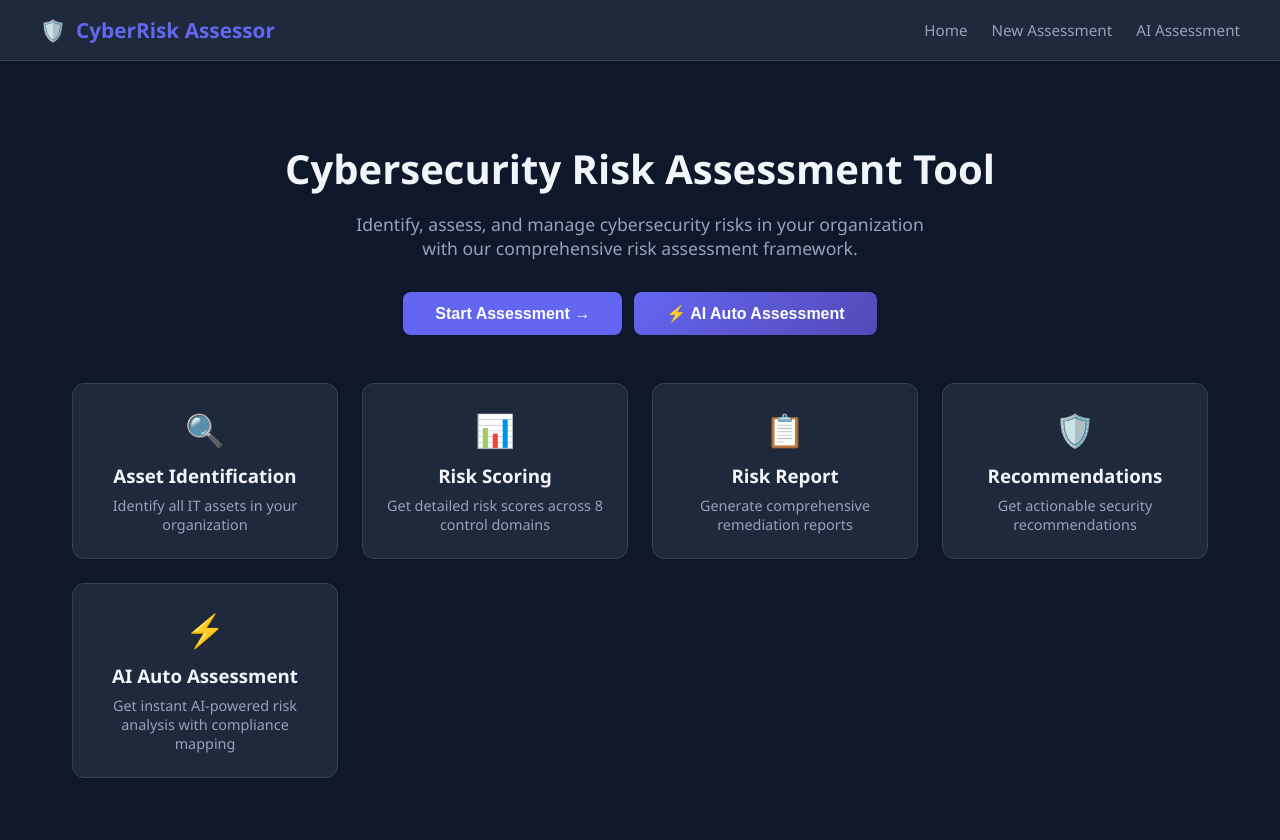
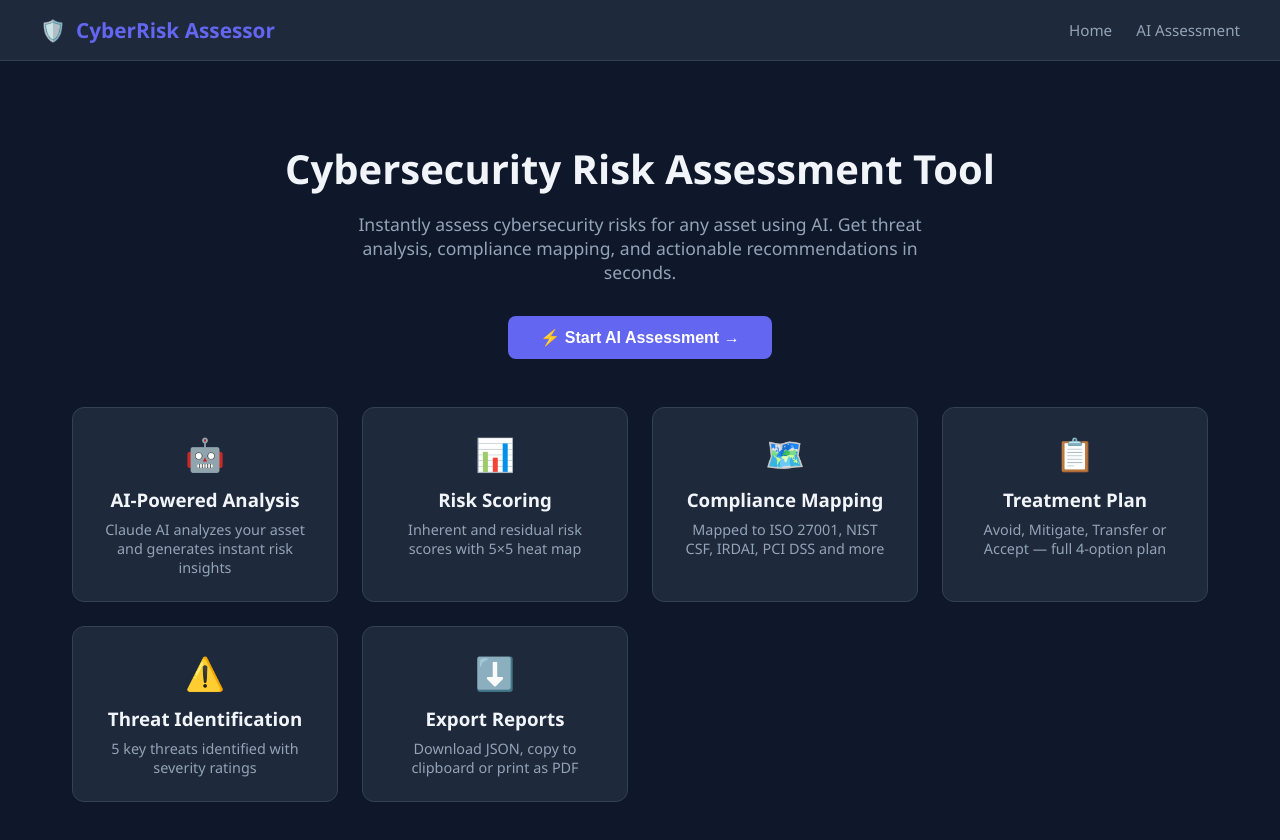
Before and after one commit to hanumanthumandula-svg/cyber-risk-tool, a React (Create React App) app: page / in a window 1280 px wide. Shown: the top 840 px of the page. Built offline with nearby package versions, Linux system fonts and the light colour scheme.

Commit message:
Remove manual assessment, keep AI auto assessment only

```diff
--- a/src/App.js
+++ b/src/App.js
@@ -3,10 +3,6 @@ import React from 'react';
 import { BrowserRouter as Router, Routes, Route } from 'react-router-dom';
 import Header from './components/Header';
 import Home from './pages/Home';
-import AssetSelection from './pages/AssetSelection';
-import Questionnaire from './pages/Questionnaire';
-import RiskScore from './pages/RiskScore';
-import Report from './pages/Report';
 import AutoAssessment from './pages/AutoAssessment';
 
 function App() {
@@ -17,10 +13,6 @@ function App() {
         <div className="main-content">
           <Routes>
             <Route path="/" element={<Home />} />
-            <Route path="/assets" element={<AssetSelection />} />
-            <Route path="/questionnaire" element={<Questionnaire />} />
-            <Route path="/riskscore" element={<RiskScore />} />
-            <Route path="/report" element={<Report />} />
             <Route path="/auto-assessment" element={<AutoAssessment />} />
           </Routes>
         </div>
--- a/src/components/Header.js
+++ b/src/components/Header.js
@@ -11,7 +11,6 @@ function Header() {
         </div>
         <nav className="nav">
           <Link to="/">Home</Link>
-          <Link to="/assets">New Assessment</Link>
           <Link to="/auto-assessment">AI Assessment</Link>
         </nav>
       </div>
--- a/src/pages/Home.js
+++ b/src/pages/Home.js
@@ -8,42 +8,41 @@ function Home() {
     <div className="home-container">
       <div className="hero">
         <h1>Cybersecurity Risk Assessment Tool</h1>
-        <p>Identify, assess, and manage cybersecurity risks in your organization with our comprehensive risk assessment framework.</p>
-        <div style={{ display: 'flex', gap: '12px', justifyContent: 'center', flexWrap: 'wrap' }}>
-          <button className="btn-primary" onClick={() => navigate('/assets')}>
-            Start Assessment →
-          </button>
-          <button className="btn-primary" onClick={() => navigate('/auto-assessment')}
-            style={{ background: 'linear-gradient(135deg, #6366f1, #534AB7)', border: 'none' }}>
-            ⚡ AI Auto Assessment
-          </button>
-        </div>
+        <p>Instantly assess cybersecurity risks for any asset using AI. Get threat analysis, compliance mapping, and actionable recommendations in seconds.</p>
+        <button className="btn-primary" onClick={() => navigate('/auto-assessment')}>
+          ⚡ Start AI Assessment →
+        </button>
       </div>
       <div className="features">
         <div className="feature-card">
-          <span>🔍</span>
-          <h3>Asset Identification</h3>
-          <p>Identify all IT assets in your organization</p>
+          <span>🤖</span>
+          <h3>AI-Powered Analysis</h3>
+          <p>Claude AI analyzes your asset and generates instant risk insights</p>
         </div>
         <div className="feature-card">
           <span>📊</span>
           <h3>Risk Scoring</h3>
-          <p>Get detailed risk scores across 8 control domains</p>
+          <p>Inherent and residual risk scores with 5×5 heat map</p>
+        </div>
+        <div className="feature-card">
+          <span>🗺️</span>
+          <h3>Compliance Mapping</h3>
+          <p>Mapped to ISO 27001, NIST CSF, IRDAI, PCI DSS and more</p>
         </div>
         <div className="feature-card">
           <span>📋</span>
-          <h3>Risk Report</h3>
-          <p>Generate comprehensive remediation reports</p>
+          <h3>Treatment Plan</h3>
+          <p>Avoid, Mitigate, Transfer or Accept — full 4-option plan</p>
         </div>
         <div className="feature-card">
-          <span>🛡️</span>
-          <h3>Recommendations</h3>
-          <p>Get actionable security recommendations</p>
+          <span>⚠️</span>
+          <h3>Threat Identification</h3>
+          <p>5 key threats identified with severity ratings</p>
         </div>
         <div className="feature-card">
-          <span>⚡</span>
-          <h3>AI Auto Assessment</h3>
-          <p>Get instant AI-powered risk analysis with compliance mapping</p>
+          <span>⬇️</span>
+          <h3>Export Reports</h3>
+          <p>Download JSON, copy to clipboard or print as PDF</p>
         </div>
       </div>
     </div>
```
